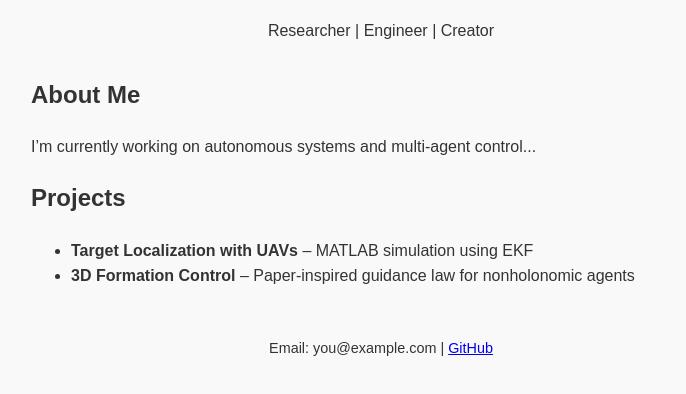
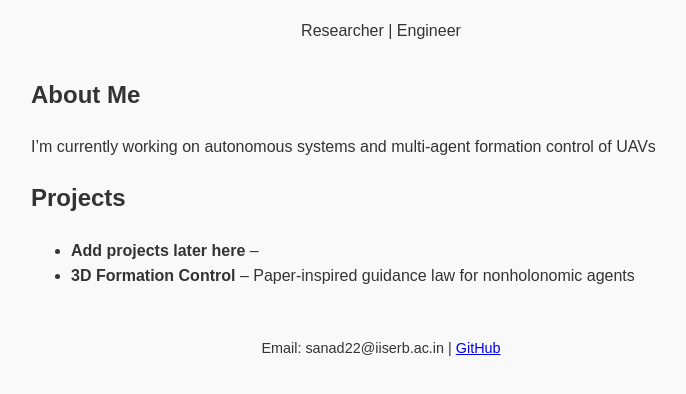
Before and after one commit to sanad-dhan/sanad-dhan.github.io, a plain HTML site: page index.html in a window 1280 px wide. Shown: the part 92-486 px from the top of the page, without its empty margins (259-945 px from the left). Drawn offline with Linux system fonts and the light colour scheme.

Commit message:
Update index.html

```diff
--- a/index.html
+++ b/index.html
@@ -3,30 +3,30 @@
 <head>
   <meta charset="UTF-8" />
   <meta name="viewport" content="width=device-width, initial-scale=1.0"/>
-  <title>Your Name</title>
+  <title>Sanad Shaha</title>
   <link rel="stylesheet" href="style.css" />
 </head>
 <body>
   <header>
     <h1>Your Name</h1>
-    <p>Researcher | Engineer | Creator</p>
+    <p>Researcher | Engineer </p>
   </header>
 
   <section>
     <h2>About Me</h2>
-    <p>I’m currently working on autonomous systems and multi-agent control...</p>
+    <p>I’m currently working on autonomous systems and multi-agent formation control of UAVs</p>
   </section>
 
   <section>
     <h2>Projects</h2>
     <ul>
-      <li><strong>Target Localization with UAVs</strong> – MATLAB simulation using EKF</li>
+      <li><strong>Add projects later here</strong> – </li>
       <li><strong>3D Formation Control</strong> – Paper-inspired guidance law for nonholonomic agents</li>
     </ul>
   </section>
 
   <footer>
-    <p>Email: you@example.com | <a href="https://github.com/yourusername">GitHub</a></p>
+    <p>Email: sanad22@iiserb.ac.in | <a href="https://github.com/yourusername">GitHub</a></p>
   </footer>
 </body>
 </html>
```
